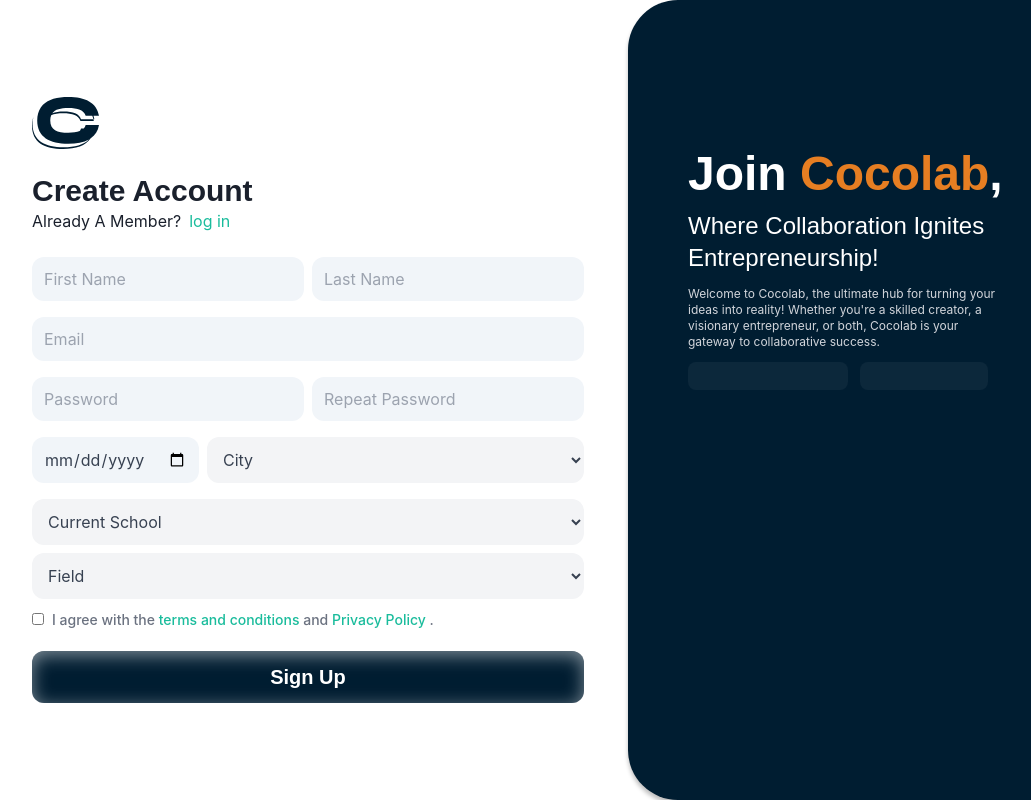
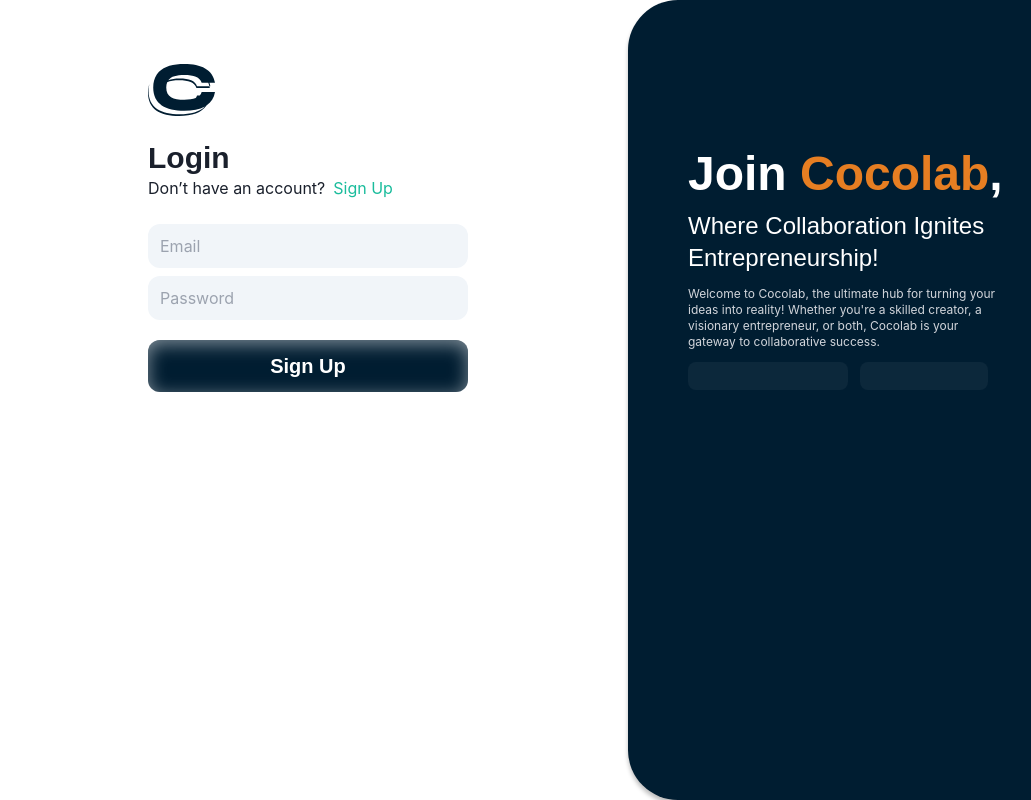
Before and after one commit to achrafbouhadou/isocial, a React (Create React App) app: page / in a window 1280 px wide. Shown: the whole page, without its empty margins (12-1043 px from the left). Built offline with nearby package versions, Linux system fonts and the light colour scheme.

Commit message:
add login logic using php api and add toast error

```diff
--- a/src/App.js
+++ b/src/App.js
@@ -9,7 +9,7 @@ function App() {
   return (
     <>
     <ChakraProvider>
-        <SignUp />
+        <Login />
     </ChakraProvider>
     </>
   );
--- a/src/page/Login.jsx
+++ b/src/page/Login.jsx
@@ -5,53 +5,90 @@ import Link from '../Component/Link'
 import Motivation from './layout/Motivation'
 import InputText from '../Component/InputText'
 import InputError from '../Component/InputError'
+import axios from 'axios'
+import { useToast } from '@chakra-ui/react'
+
 
 export default function Login
 () {
-    const email = useRef();
+  const toast = useToast()
+  const email = useRef();
   const password = useRef();
   let [errorMessage, setErrorMessage] = useState({})
-  const handleSubmit = (event) => {
-    event.preventDefault();
 
+  const validate = ()=>{
     let newErrors = {};
     if (email.current.value.trim() === '') {
       newErrors.email = 'email is required';
-    }else if (!/^[A-Z0-9._%+-]+@[A-Z0-9.-]+\.[A-Z]{2,}$/i.test(email.current.value.trim())) {
-      newErrors.email = 'Invalid email address';
     }
 
     if (password.current.value === '') {
       newErrors.password = 'password is required';
-    }else if (password.current.value.length < 8) {
-      newErrors.password = 'Password must be at least 8 characters';
     }
+    return newErrors
+  }
+  const handleSubmit = async (event) => {
+    event.preventDefault();
+    validate()
 
-    setErrorMessage(newErrors);
+
+
+
+    if(Object.keys(validate()).length==0){
+        setErrorMessage({});
+        const userData = {
+          email:email.current.value,
+          password:password.current.value
+        }
+        try {
+          const loginApi = 'http://localhost:8888/isocial_Backend/auth/login.php'
+        const response = await axios.post(loginApi,userData);
+        console.log(response.data);
+
+        if(!response.data.success){
+          toast({
+            title: response.data.message,
+            status: 'error',
+            duration: 9000,
+            isClosable: true,
+          })
+        }
+        } catch (error) {
+          console.log(error)
+        }
+
+
+
+
+    }else{
+      setErrorMessage(validate());
+    }
   };
   return (
-    <>
-    <div className='flex items-center justify-center h-screen'>
-       <div className='w-1/2 flex items-center justify-center'>
-        <div>
+
+     <>
+    <div className='flex  justify-center h-screen'>
+       <div className='w-1/2 flex justify-center'>
+        <div className='w-80  mt-16'>
             <Logo  width={67} height={52} color={"#001D31"} />
             <h1 className="font-black text-3xl mt-6  outfit-font ">
-            Create Account
+            Login
             </h1>
             <div className='flex mb-6 '>
-              <h3 className='mr-2'>Already A Member?</h3>
-             <Link className={"primary-color"}  link={'#'} title={'log in'} />
+              <h3 className='mr-2'>Don’t have an account?</h3>
+             <Link className={"primary-color"}  link={'#'} title={'Sign Up'} />
             </div>
             <form>
 
-              <div className=" mt-2" >
+
+              <div className=" w-full mt-2" >
                 <InputText
                 defaultValue=""
                 id="email"
                 type="email"
                 placeholder="Email"
                 ref={email}
-
+                className={' w-full'}
                 required
                 />
                 <InputError message={errorMessage.email} />
@@ -59,7 +96,7 @@ export default function Login
 
 
 
-              <div className=" mt-2 mr-2 ">
+              <div className=" mt-2">
                 <InputText
                 defaultValue=""
                 iid="password"
@@ -71,6 +108,10 @@ export default function Login
                 <InputError message={errorMessage.password} />
 
               </div>
+
+
+
+
 
 
 
--- a/src/page/SignUp.jsx
+++ b/src/page/SignUp.jsx
@@ -5,6 +5,7 @@ import Motivation from './layout/Motivation'
 import InputText from '../Component/InputText'
 import InputError from '../Component/InputError'
 import axios from 'axios'
+import { useToast } from '@chakra-ui/react'
 
 
 
@@ -22,9 +23,9 @@ export default function SignUp() {
   const birday = useRef();
   const field = useRef();
   const linkCheckbox = useRef();
+  const toast = useToast()
+  let [errorMessage, setErrorMessage] = useState({})
 
-  let [errorMessage, setErrorMessage] = useState({})
-  let [errorMessageFromBack, setErrorMessageFromBack] = useState('')
 
   // function that handle  validation  for signup form
   const validation = ()=>{
@@ -91,12 +92,15 @@ export default function SignUp() {
         City:City.current.value,
       }
       try {
-        var signupApi = 'http://localhost:8888/isocial_Backend/auth/signup.php'
+        const signupApi = 'http://localhost:8888/isocial_Backend/auth/signup.php'
         const response = await axios.post(signupApi,userData)
        if(!response.data.success ){
-        console.log(response.data)
-        setErrorMessageFromBack(response.data.message)
-        console.log(errorMessageFromBack)
+        toast({
+          title: response.data.message,
+          status: 'error',
+          duration: 9000,
+          isClosable: true,
+        })
        }
       } catch (error) {
         console.log(error)
@@ -124,7 +128,7 @@ export default function SignUp() {
              <Link className={"primary-color"}  link={'#'} title={'log in'} />
             </div>
             <form>
-            <InputError message={errorMessageFromBack} />
+
             <div className='flex '>
               <div className=" mr-2">
                 <InputText
```
